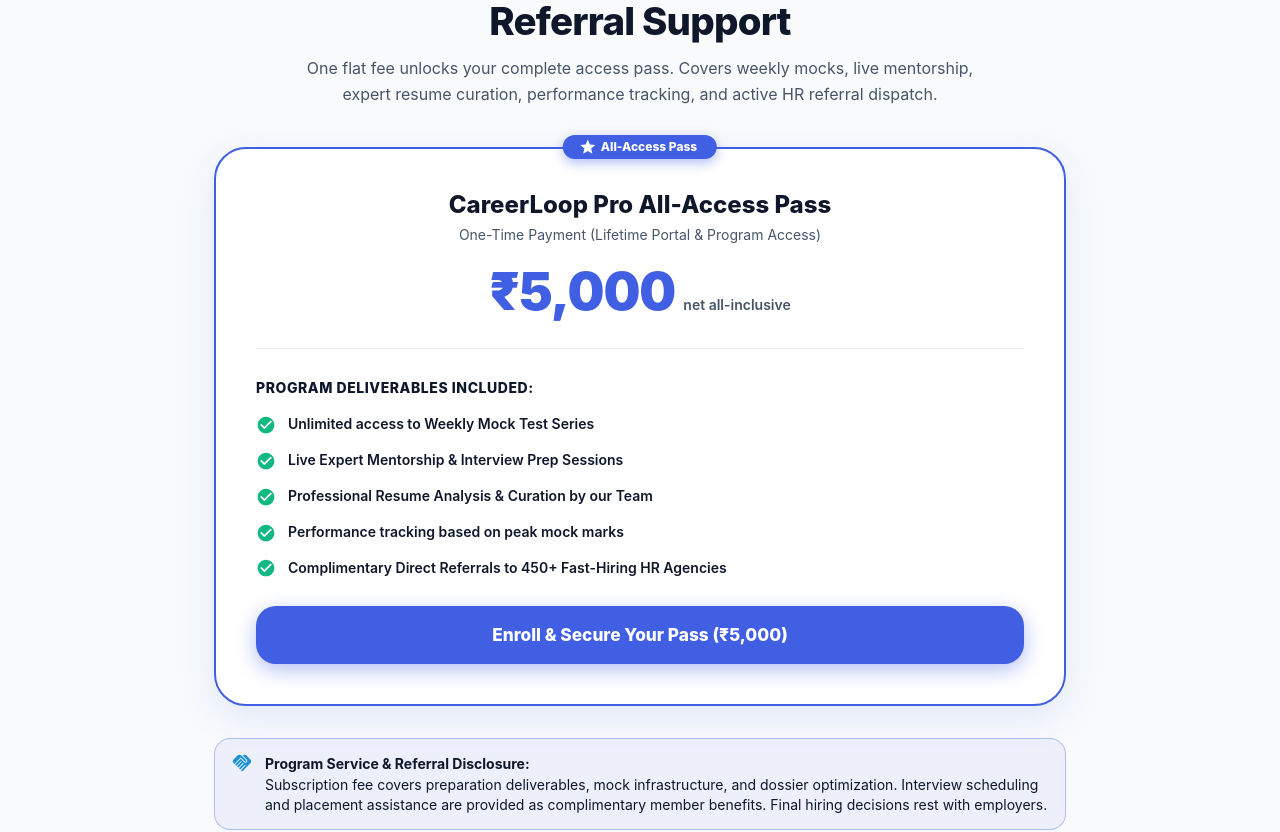
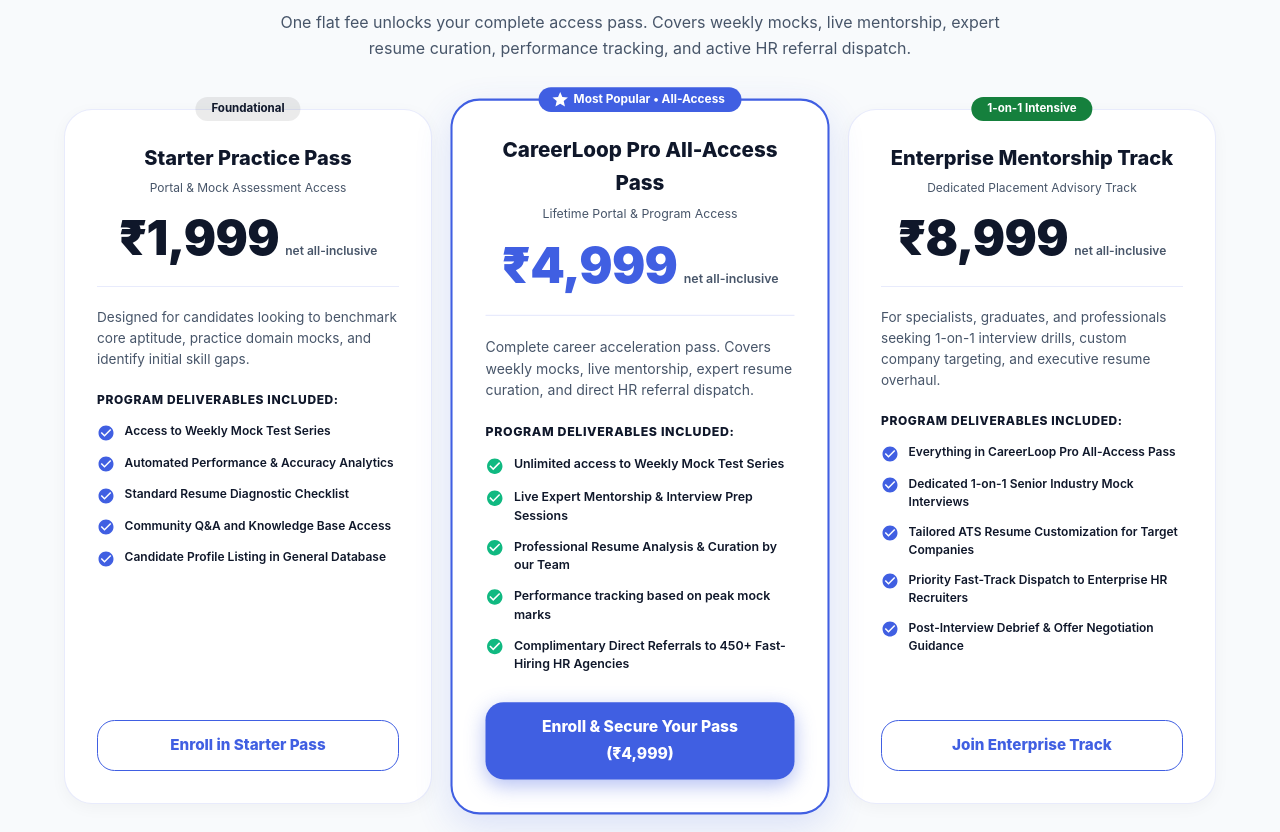
Before and after one commit to sagar-anmol/careerloop, a Next.js app: page / in a window 1280 px wide. Shown: the part 1655-2487 px from the top of the page. Built offline with nearby package versions, Linux system fonts and the light colour scheme; no server answers; what @mui/material-nextjs would draw is missing.

Commit message:
Update pricing to ₹4,999 and add 2 additional program plan options

```diff
--- a/src/components/mui/MuiFaq.tsx
+++ b/src/components/mui/MuiFaq.tsx
@@ -24,7 +24,7 @@ export function MuiFaq() {
       a: "Our internal team reviews your weekly mock test scores and analyzes your performance trends. We then update and optimize your resume to highlight your strengths, packaging both into a verified candidate dossier that we refer directly to fast-hiring HR teams and agencies.",
     },
     {
-      q: "What does the ₹5,000 subscription fee cover?",
+      q: "What does the ₹4,999 subscription fee cover?",
       a: "The fee covers full access to our weekly mock test portal, live mentorship sessions, expert resume curation, performance tracking, and active candidate dossier management. Direct HR and agency referral coordination is included as a complimentary value-added service.",
     },
     {
--- a/src/components/mui/MuiOnboardingModal.tsx
+++ b/src/components/mui/MuiOnboardingModal.tsx
@@ -677,12 +677,12 @@ export function MuiOnboardingModal({
               >
                 <Box sx={{ display: "flex", justifyContent: "space-between", alignItems: "center", mb: 1 }}>
                   <Typography variant="subtitle2" sx={{ fontWeight: 700 }}>
-                    CareerLoop Pro
+                    CareerLoop Pro All-Access Pass
                   </Typography>
-                  <Chip label="₹5,000 Program" size="small" color="success" sx={{ fontWeight: 700, fontSize: "0.7rem" }} />
+                  <Chip label="₹4,999" size="small" color="success" sx={{ fontWeight: 700, fontSize: "0.7rem" }} />
                 </Box>
                 <Typography variant="caption" sx={{ color: "text.secondary", display: "block" }}>
-                  Unlimited domain mock tests, multi-attempt best-score certification &amp; complimentary partner interview routing.
+                  Unlimited weekly mock tests, live mentorship, resume curation &amp; complimentary fast-hiring HR referrals.
                 </Typography>
               </Paper>
             </Box>
@@ -773,7 +773,7 @@ export function MuiOnboardingModal({
                 style={{ marginTop: 3, cursor: "pointer" }}
               />
               <Typography variant="caption" sx={{ color: "text.secondary", lineHeight: 1.4 }} component="label" htmlFor="dpdp-consent">
-                <strong>Data Processing &amp; Terms Consent:</strong> I agree to the processing of my proctoring data and assessment scores in full compliance with the Digital Personal Data Protection (DPDP) Act 2023. I understand that the ₹5,000 fee covers mock tests and certification services, with complimentary interview routing to partner recruitment agencies.
+                <strong>Data Processing &amp; Terms Consent:</strong> I agree to the processing of my proctoring data and assessment scores in full compliance with the Digital Personal Data Protection (DPDP) Act 2023. I understand that the program fee covers weekly mock tests, live mentorship, and resume curation, with complimentary direct referrals to fast-hiring HR partner networks.
               </Typography>
             </Box>
           </Box>
--- a/src/components/mui/MuiPricingSection.tsx
+++ b/src/components/mui/MuiPricingSection.tsx
@@ -7,23 +7,75 @@ import Typography from "@mui/material/Typography";
 import Paper from "@mui/material/Paper";
 import Button from "@mui/material/Button";
 import Chip from "@mui/material/Chip";
+import Grid from "@mui/material/Grid";
 import Alert from "@mui/material/Alert";
 import CheckCircleIcon from "@mui/icons-material/CheckCircle";
 import ShieldOutlinedIcon from "@mui/icons-material/ShieldOutlined";
 import StarIcon from "@mui/icons-material/Star";
 import HandshakeIcon from "@mui/icons-material/Handshake";
+import SchoolIcon from "@mui/icons-material/School";
+import RocketLaunchIcon from "@mui/icons-material/RocketLaunch";
 
 interface MuiPricingSectionProps {
   onEnroll?: () => void;
 }
 
 export function MuiPricingSection({ onEnroll }: MuiPricingSectionProps) {
-  const deliverables = [
+  const plans = [
+    {
+      name: "Starter Practice Pass",
+      badge: "Foundational",
+      badgeColor: "default" as const,
+      isFeatured: false,
+      price: "₹1,999",
+      billingSubtitle: "Portal & Mock Assessment Access",
+      description: "Designed for candidates looking to benchmark core aptitude, practice domain mocks, and identify initial skill gaps.",
+      deliverables: [
+        "Access to Weekly Mock Test Series",
+        "Automated Performance & Accuracy Analytics",
+        "Standard Resume Diagnostic Checklist",
+        "Community Q&A and Knowledge Base Access",
+        "Candidate Profile Listing in General Database",
+      ],
+      buttonLabel: "Enroll in Starter Pass",
+      buttonVariant: "outlined" as const,
+    },
+    {
+      name: "CareerLoop Pro All-Access Pass",
+      badge: "Most Popular • All-Access",
+      badgeColor: "primary" as const,
+      isFeatured: true,
+      price: "₹4,999",
+      billingSubtitle: "Lifetime Portal & Program Access",
+      description: "Complete career acceleration pass. Covers weekly mocks, live mentorship, expert resume curation, and direct HR referral dispatch.",
+      deliverables: [
         "Unlimited access to Weekly Mock Test Series",
         "Live Expert Mentorship & Interview Prep Sessions",
         "Professional Resume Analysis & Curation by our Team",
         "Performance tracking based on peak mock marks",
         "Complimentary Direct Referrals to 450+ Fast-Hiring HR Agencies",
+      ],
+      buttonLabel: "Enroll & Secure Your Pass (₹4,999)",
+      buttonVariant: "contained" as const,
+    },
+    {
+      name: "Enterprise Mentorship Track",
+      badge: "1-on-1 Intensive",
+      badgeColor: "success" as const,
+      isFeatured: false,
+      price: "₹8,999",
+      billingSubtitle: "Dedicated Placement Advisory Track",
+      description: "For specialists, graduates, and professionals seeking 1-on-1 interview drills, custom company targeting, and executive resume overhaul.",
+      deliverables: [
+        "Everything in CareerLoop Pro All-Access Pass",
+        "Dedicated 1-on-1 Senior Industry Mock Interviews",
+        "Tailored ATS Resume Customization for Target Companies",
+        "Priority Fast-Track Dispatch to Enterprise HR Recruiters",
+        "Post-Interview Debrief & Offer Negotiation Guidance",
+      ],
+      buttonLabel: "Join Enterprise Track",
+      buttonVariant: "outlined" as const,
+    },
   ];
 
   return (
@@ -37,9 +89,9 @@ export function MuiPricingSection({ onEnroll }: MuiPricingSectionProps) {
         borderColor: "divider",
       }}
     >
-      <Container maxWidth="md">
+      <Container maxWidth="lg">
         {/* Header */}
-        <Box sx={{ textAlign: "center", mb: 5 }}>
+        <Box sx={{ textAlign: "center", mb: 6 }}>
           <Chip
             icon={<ShieldOutlinedIcon style={{ fontSize: 16, color: "#15803d" }} />}
             label="CareerLoop Pro Pass"
@@ -68,7 +120,7 @@ export function MuiPricingSection({ onEnroll }: MuiPricingSectionProps) {
             variant="body1"
             sx={{
               color: "text.secondary",
-              maxWidth: 680,
+              maxWidth: 720,
               mx: "auto",
               lineHeight: 1.6,
             }}
@@ -77,91 +129,109 @@ export function MuiPricingSection({ onEnroll }: MuiPricingSectionProps) {
           </Typography>
         </Box>
 
-        {/* Pricing Card */}
+        {/* 3 Pricing Cards Grid */}
+        <Grid container spacing={3} sx={{ mb: 5, alignItems: "stretch" }}>
+          {plans.map((plan, idx) => (
+            <Grid size={{ xs: 12, md: 4 }} key={idx} sx={{ display: "flex" }}>
               <Paper
                 variant="outlined"
                 sx={{
-            p: { xs: 3.5, sm: 5 },
-            borderRadius: 4,
-            borderColor: "primary.main",
-            borderWidth: 2,
-            boxShadow: "0 12px 36px rgba(64, 95, 226, 0.12)",
+                  p: { xs: 3, sm: 4 },
+                  width: "100%",
+                  display: "flex",
+                  flexDirection: "column",
+                  borderRadius: 3.5,
                   bgcolor: "#ffffff",
                   position: "relative",
-            mb: 4,
+                  borderColor: plan.isFeatured ? "primary.main" : "divider",
+                  borderWidth: plan.isFeatured ? 2.5 : 1,
+                  boxShadow: plan.isFeatured
+                    ? "0 12px 36px rgba(64, 95, 226, 0.16)"
+                    : "0 4px 16px rgba(0, 0, 0, 0.04)",
+                  transform: plan.isFeatured ? { md: "scale(1.03)" } : "none",
+                  zIndex: plan.isFeatured ? 2 : 1,
+                  transition: "all 0.25s ease-in-out",
                 }}
               >
+                {/* Highlight Badge */}
                 <Chip
-            icon={<StarIcon sx={{ fontSize: 14, color: "#ffffff !important" }} />}
-            label="All-Access Pass"
-            color="primary"
+                  icon={plan.isFeatured ? <StarIcon sx={{ fontSize: 13, color: "#ffffff !important" }} /> : undefined}
+                  label={plan.badge}
+                  color={plan.badgeColor}
                   size="small"
                   sx={{
                     position: "absolute",
-              top: -14,
+                    top: -13,
                     left: "50%",
                     transform: "translateX(-50%)",
-              fontWeight: 800,
-              px: 1.5,
-              py: 0.5,
-              fontSize: "0.75rem",
-              boxShadow: "0 4px 12px rgba(64, 95, 226, 0.4)",
+                    fontWeight: 700,
+                    fontSize: "0.72rem",
+                    px: 1,
                   }}
                 />
 
-          <Box sx={{ textAlign: "center", pb: 3, borderBottom: "1px solid", borderColor: "divider" }}>
-            <Typography variant="h5" sx={{ fontWeight: 800, color: "text.primary", mb: 0.5 }}>
-              CareerLoop Pro All-Access Pass
+                {/* Plan Header */}
+                <Box sx={{ textAlign: "center", pb: 2.5, borderBottom: "1px solid", borderColor: "divider" }}>
+                  <Typography variant="h6" sx={{ fontWeight: 800, color: "text.primary", mb: 0.5 }}>
+                    {plan.name}
                   </Typography>
-            <Typography variant="body2" sx={{ color: "text.secondary", mb: 2 }}>
-              One-Time Payment (Lifetime Portal &amp; Program Access)
+                  <Typography variant="caption" sx={{ color: "text.secondary", display: "block", mb: 1.5 }}>
+                    {plan.billingSubtitle}
                   </Typography>
-            <Box sx={{ display: "flex", alignItems: "baseline", justifyContent: "center", gap: 1 }}>
-              <Typography variant="h2" sx={{ fontWeight: 900, color: "primary.main", fontSize: { xs: "2.5rem", sm: "3.25rem" } }}>
-                ₹5,000
+
+                  <Box sx={{ display: "flex", alignItems: "baseline", justifyContent: "center", gap: 0.8 }}>
+                    <Typography variant="h3" sx={{ fontWeight: 900, color: plan.isFeatured ? "primary.main" : "text.primary" }}>
+                      {plan.price}
                     </Typography>
-              <Typography variant="subtitle2" sx={{ color: "text.secondary", fontWeight: 600 }}>
+                    <Typography variant="caption" sx={{ color: "text.secondary", fontWeight: 600 }}>
                       net all-inclusive
                     </Typography>
                   </Box>
                 </Box>
 
+                <Typography variant="body2" sx={{ color: "text.secondary", my: 2.5, minHeight: 44, fontSize: "0.85rem", lineHeight: 1.55 }}>
+                  {plan.description}
+                </Typography>
+
                 {/* Deliverables List */}
-          <Box sx={{ py: 3.5, display: "flex", flexDirection: "column", gap: 1.8 }}>
-            <Typography variant="subtitle2" sx={{ fontWeight: 800, color: "text.primary", letterSpacing: "0.04em" }}>
+                <Box sx={{ mb: 3.5, flexGrow: 1, display: "flex", flexDirection: "column", gap: 1.5 }}>
+                  <Typography variant="caption" sx={{ fontWeight: 800, color: "text.primary", letterSpacing: "0.05em" }}>
                     PROGRAM DELIVERABLES INCLUDED:
                   </Typography>
-            {deliverables.map((item, dIdx) => (
-              <Box key={dIdx} sx={{ display: "flex", alignItems: "flex-start", gap: 1.5 }}>
-                <CheckCircleIcon sx={{ fontSize: 20, color: "#10b981", mt: 0.2, flexShrink: 0 }} />
-                <Typography variant="body2" sx={{ color: "text.primary", fontWeight: 600, lineHeight: 1.5 }}>
+                  {plan.deliverables.map((item, dIdx) => (
+                    <Box key={dIdx} sx={{ display: "flex", alignItems: "flex-start", gap: 1.2 }}>
+                      <CheckCircleIcon sx={{ fontSize: 18, color: plan.isFeatured ? "#10b981" : "#405FE2", mt: 0.2, flexShrink: 0 }} />
+                      <Typography variant="caption" sx={{ color: "text.primary", fontWeight: 600, lineHeight: 1.5 }}>
                         {item}
                       </Typography>
                     </Box>
                   ))}
                 </Box>
 
+                {/* CTA Button */}
                 <Button
-            variant="contained"
+                  variant={plan.buttonVariant}
                   color="primary"
                   size="large"
                   fullWidth
                   onClick={onEnroll}
                   sx={{
-              py: 1.7,
-              fontSize: "1.08rem",
+                    py: 1.4,
+                    fontSize: "0.95rem",
                     fontWeight: 800,
-              borderRadius: 2.5,
-              boxShadow: "0 6px 20px rgba(64, 95, 226, 0.4)",
+                    borderRadius: 2.2,
+                    boxShadow: plan.isFeatured ? "0 6px 20px rgba(64, 95, 226, 0.4)" : "none",
                     "&:hover": {
-                bgcolor: "#2843be",
-                boxShadow: "0 8px 24px rgba(64, 95, 226, 0.6)",
+                      bgcolor: plan.isFeatured ? "#2843be" : undefined,
                     },
                   }}
                 >
-            Enroll &amp; Secure Your Pass (₹5,000)
+                  {plan.buttonLabel}
                 </Button>
               </Paper>
+            </Grid>
+          ))}
+        </Grid>
 
         {/* Compliance Note */}
         <Alert
```
Lines whose indentation alone changed are shown as unchanged.
